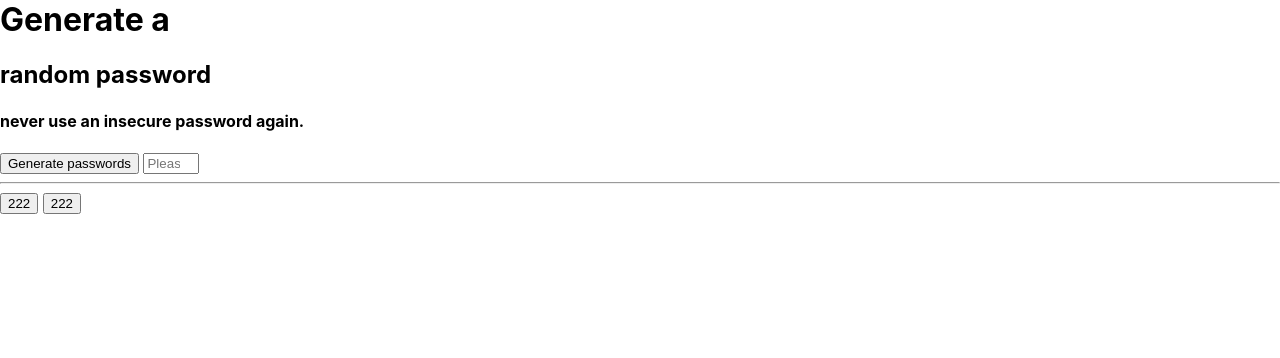
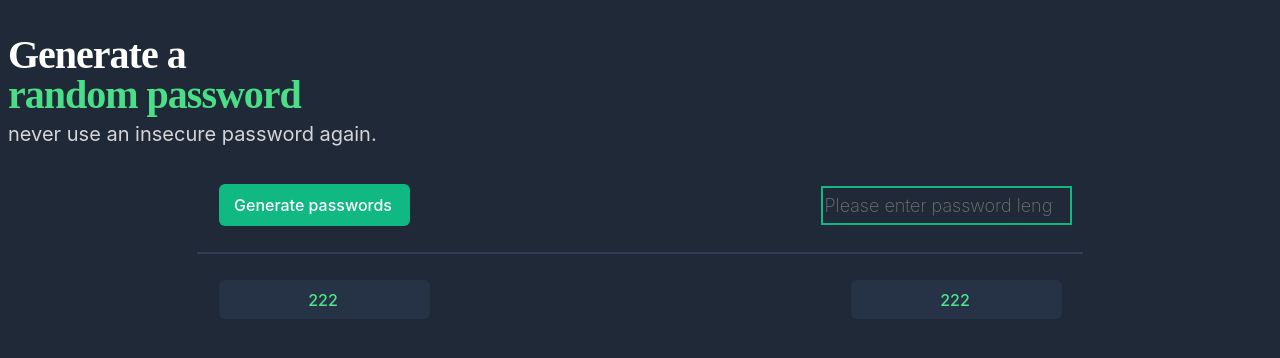
Before and after one commit to pavly-l/password-Generato, a plain HTML site: page index.html in a window 1280 px wide. Drawn offline with Linux system fonts and the light colour scheme.

Commit message:
Update index.css

```diff
--- a/index.css
+++ b/index.css
@@ -1,124 +1,77 @@
-html, body {
-    margin: 0;
-    padding: 0;
-    font-family: 'Inter';
+body {
+    //margin:;
+    background: #1F2937;
+    display: flex;
+    flex-direction: column;
+    box-sizing: border-box;
+    font: 500 16px/24px 'Inter'
 }
-.generate-pw-container {
-    max-width: 600px;
-    margin:0 auto;
-    padding:1em;
-    height:100vh;
+h1{
+    color: white;
+    margin-bottom: 0;
+    font: 800 40px/40px 'Karla';
+    letter-spacing: -0.025em;
 
 }
+h2{
+    margin-top: 0;
+    color: #4ADF86;
+    font: 800 40px/40px 'Karla';
+    letter-spacing: -0.025em;
+    margin-bottom: 5px;
 
- .display-passwords-container {
-     border-top: 1px solid #D5D4D8;
 }
-
-
-
-
-.title {
-font-family: Inter;
-font-size: 40px;
-font-style: normal;
-font-weight: 800;
-line-height: 40px;
-letter-spacing: -0.05em;
-text-align: left;
-margin-bottom:0;
+h4{
+    margin-top: 0;
+    color: #D5D4D8;
+    font: 400 20px/28px 'Inter'
 }
-
-.title .accent-txt {
-    color:#55F991;
-    display:block;
-}
-
-.subtitle {
-font-family: 'Inter';
-font-weight: 400;
-font-size: 20px;
-line-height: 28px;
-color: #6B7280;
-margin-top:0;
-}
-
-
-.generate-passwords-btn,
-.change-password-length {
- font-family: Inter;
-font-size: 16px;
-font-weight: 500;
-line-height: 24px;
-background: #10B981;
-color:#fff;
+button{
     display: flex;
     flex-direction: row;
     justify-content: center;
     align-items: center;
     padding: 9px 17px 9px 15px;
+    gap: 12px;
+    width: 191px;
+    height: 42px;
+    background: #10B981;
+    /* shadow/sm */
     box-shadow: 0px 1px 2px rgba(0, 0, 0, 0.05);
     border-radius: 6px;
-
+    font: 500 16px/24px 'Inter';
+    color: #FFFFFF;
+    border: none;
+    margin: 10px;
 }
-.generate-passwords-btn img {
-height: 18px;
-width: 14px;
-margin-right:0.2em;
+hr{
+    display: block;
+    width: 70%;
+    margin: 1em auto;
+    border-style:  solid;
+    border-width: 1px;
+    color: #2F3E53;
 }
-.actions {
-   display:flex;
-   justify-content: space-between;
+div{
+    display: flex;
+    justify-content: space-around;
+    align-items: center;
 }
-
-
-.display-passwords-container {
-  display:flex;
-  flex-wrap: wrap;
- max-width:600px;
-align-items: center;
-justify-content: center;
-  margin: 4em auto;
-  padding:1.5em;
-
+.btn{
+    background: #273549;
+    width: 211px;
+    height: 39px;
+    font: 500 16px/32px 'Inter';
+    color: #55F991;
+    opacity: 90%;
+    text-align: center;
 }
-
-.pw-display{
-    display:flex;
-    justify-content:center;
-    align-items:center;
-    background:#273549;
-    height:2.5em;
-    width: 10em;
-    color:#5DEF92;
-    margin:0.5em;
-    padding:0.4em 0.8em;
-    border-radius: 6px;
+input{
+    width: 251px;
+    height: 39px;
+    color: #55F991;
+    background: no-repeat;
+    border: 2px #10B981 solid;
+    font: 200 18px/24px 'Inter';
+    text-align: center;
 }
-
-.two, .four {
-    grid-column-start:3;
- }
-
-.row{
-    grid-row:2;
-}
-@media (max-width:450px){
-.display-passwords-container {
-    margin-top:1em;
-    display:flex;
-    flex-direction:column;
-}
-.actions{
-    display:flex;
-    flex-direction: column;
-    align-items: center;
-    margin: 1em;
-}
-.actions > button {
-    margin:0.5em;
-    padding:0.4em 0.8em;
-}
-
-
-}
```
Lines whose indentation alone changed are shown as unchanged.
